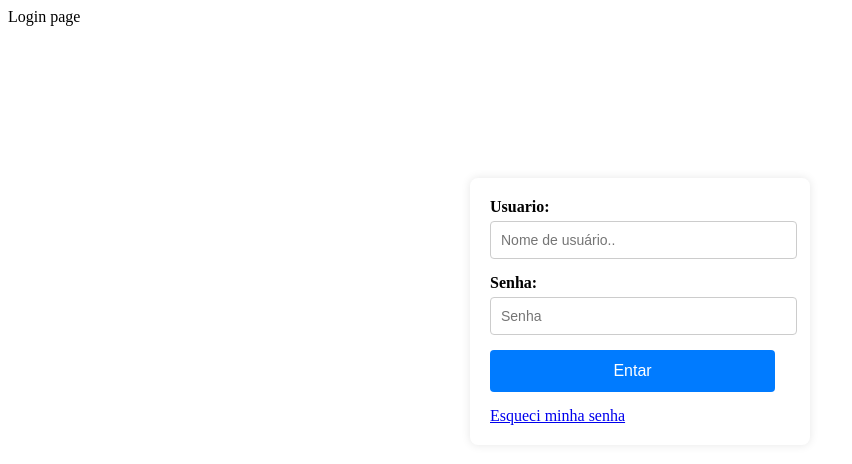
After one commit to MrTom9te/rede_social, a PHP site: page /login/login.html in a window 1280 px wide. The commit adds this page. Shown: the top 464 px of the page, without its empty margins (0-852 px from the left). Run offline with PHP 8.4, Linux system fonts and the light colour scheme.

Commit message:
login page prototype

```diff
--- /dev/null
+++ b/login/login.html
@@ -0,0 +1,46 @@
+<!DOCTYPE html>
+<html lang="en">
+  <head>
+    <link rel="stylesheet" href="style.css" />
+    <meta charset="UTF-8" />
+    <meta name="viewport" content="width=device-width, initial-scale=1.0" />
+    <title>Document</title>
+  </head>
+  <body>
+    <header>Login page</header>
+
+    <main>
+      <div class="login-container">
+        <form class="login-form" action="/login" method="get">
+          <div class="input-group">
+            <label for="username">Usuario:</label>
+            <input
+              type="text"
+              id="username"
+              name="username"
+              placeholder="Nome de usuário.."
+              required
+            />
+          </div>
+
+          <div class="input-group">
+            <label for="password">Senha:</label>
+            <input
+              type="password"
+              id="password"
+              name="password"
+              placeholder="Senha"
+              required
+            />
+          </div>
+          <div class="input-group">
+            <button type="submit">Entar</button>
+          </div>
+          <div class="extras-options">
+            <a href="#">Esqueci minha senha </a>
+          </div>
+        </form>
+      </div>
+    </main>
+  </body>
+</html>
--- /dev/null
+++ b/login/style.css
@@ -0,0 +1,67 @@
+main {
+  margin-top: 12%;
+  display: flex;
+  justify-content: center;
+  align-items: center;
+}
+
+.login-container {
+  background-color: white;
+  padding: 20px;
+  border-radius: 8px;
+  box-shadow: 0 0 10px rgba(0, 0, 0, 0.1);
+  width: 300px;
+}
+
+.login-form h2 {
+  text-align: center;
+  margin-bottom: 20px;
+}
+
+.input-group {
+  margin-bottom: 15px;
+  margin-right: 15px;
+}
+
+.input-group label {
+  display: block;
+  margin-bottom: 5px;
+  font-weight: bold;
+}
+
+.input-group input {
+  width: 100%;
+  padding: 10px;
+  border: 1px solid #ccc;
+  border-radius: 4px;
+  font-size: 14px;
+}
+
+.input-group button {
+  width: 100%;
+  padding: 12px;
+  background-color: #007bff;
+  border: none;
+  color: white;
+  border-radius: 4px;
+  font-size: 16px;
+  cursor: pointer;
+}
+
+.input-group button:hover {
+  background-color: #0056b3;
+}
+
+.extra-options {
+  text-align: center;
+  margin-top: 10px;
+}
+
+.extra-options a {
+  text-decoration: none;
+  color: #007bff;
+}
+
+.extra-options a:hover {
+  text-decoration: underline;
+}
```
Also changed, not shown: index.html (+14 -2 lines), style.css (+26 -7 lines), assets/account_circle_24dp_E8EAED_FILL0_wght400_GRAD0_opsz24.svg (added).
